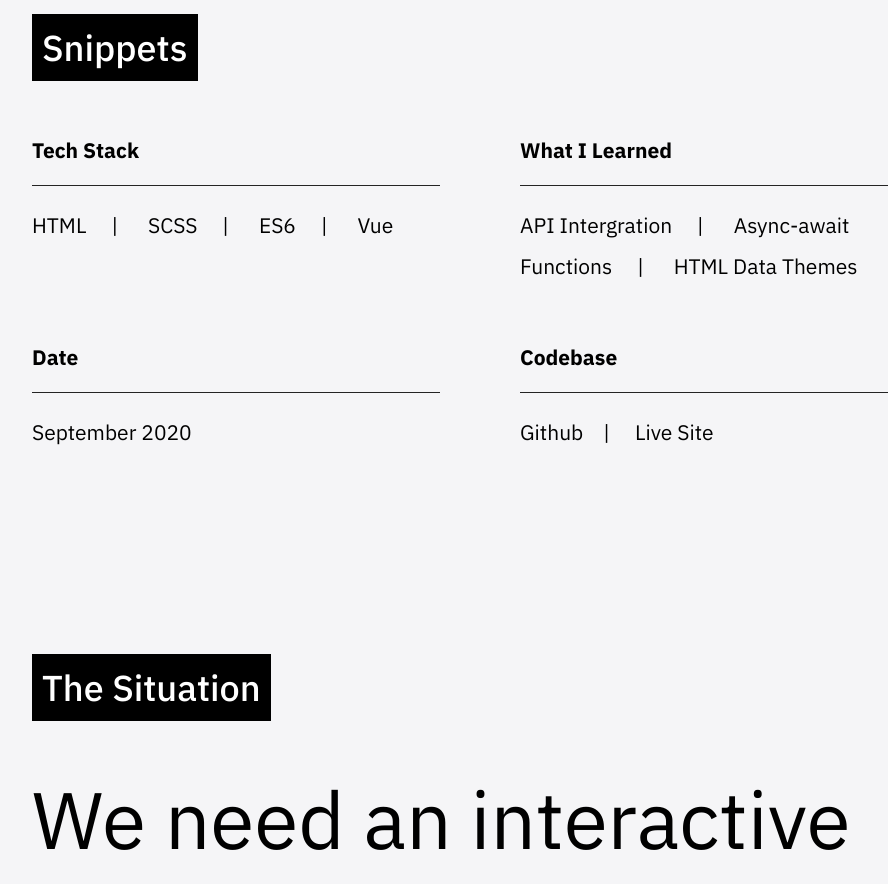
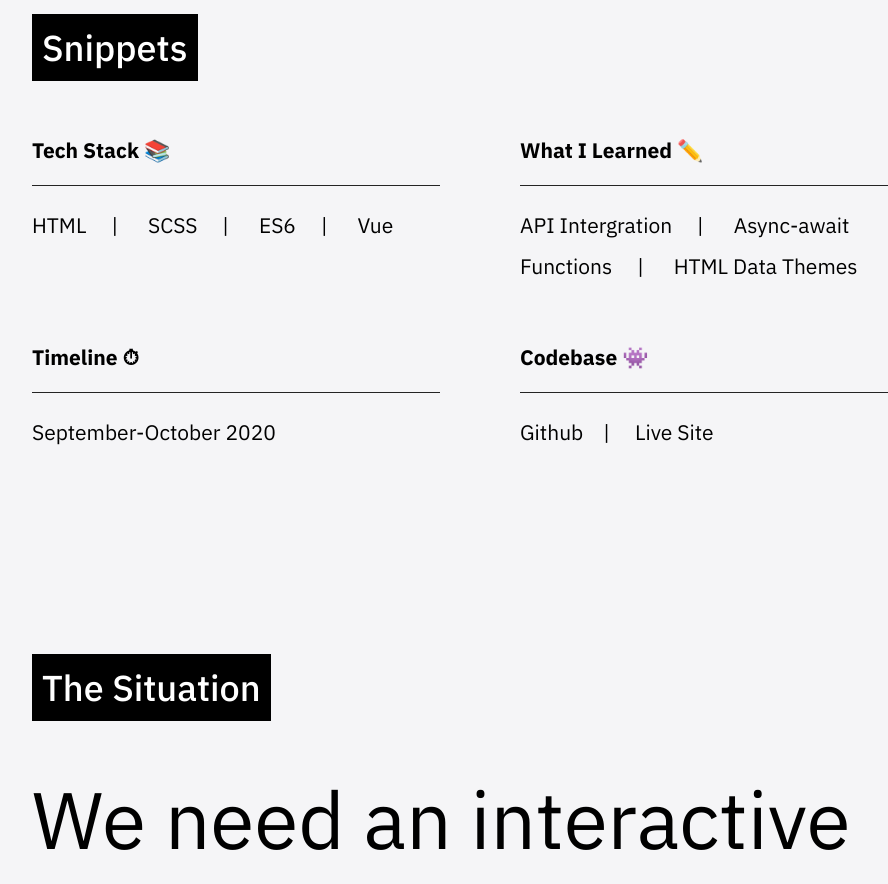
Before and after one commit to tyler-morales/portfolio-vue, a Vue app: page /iss_tracker in a window 1280 px wide. Shown: the part 1480-2364 px from the top of the page, without its empty margins (160-1048 px from the left). Built offline with nearby package versions, Linux system fonts and the light colour scheme.

Commit message:
💄 Add emojis in snippet titles

```diff
--- a/src/views/ISSTracker.vue
+++ b/src/views/ISSTracker.vue
@@ -62,11 +62,11 @@ export default {
     return {
       snippets: [
         {
-          name: 'Tech Stack',
+          name: 'Tech Stack 📚',
           items: ['HTML', 'SCSS', 'ES6', 'Vue']
         },
         {
-          name: 'What I Learned',
+          name: 'What I Learned ✏️',
           items: [
             'API Intergration',
             'Async-await Functions',
@@ -74,11 +74,11 @@ export default {
           ]
         },
         {
-          name: 'Date',
-          items: ['September 2020']
+          name: 'Timeline ⏱',
+          items: ['September-October 2020']
         },
         {
-          name: 'Codebase',
+          name: 'Codebase 👾',
           link: true,
           items: [
             {
```
